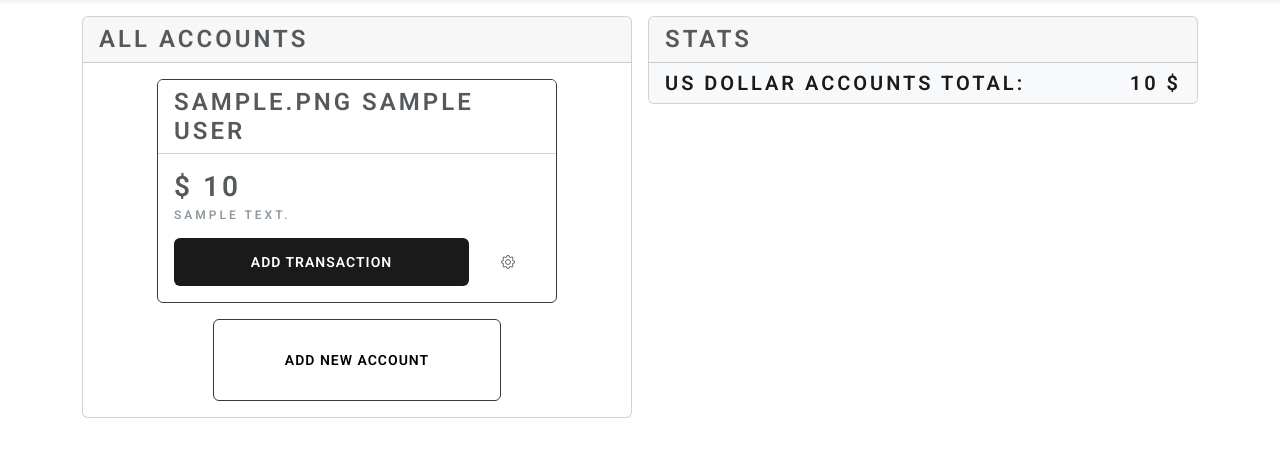
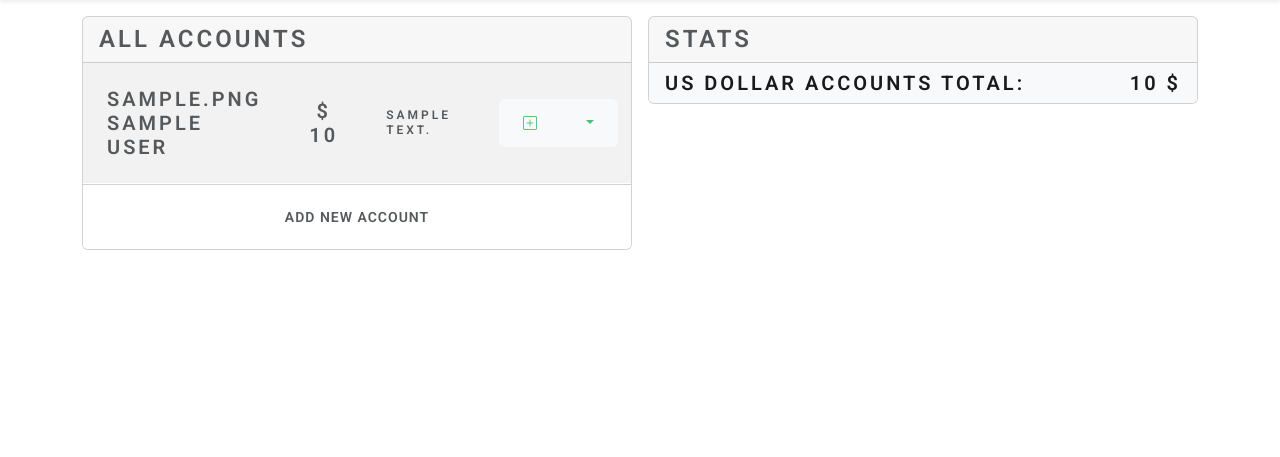
Before and after one commit to oleh-papka/two_coins, a Django app: page /accounts/ in a window 1280 px wide. Shown: the part 97-554 px from the top of the page. Run offline with Django 5.2, Linux system fonts and the light colour scheme; a user stored in the database is signed in; data comes from the database, SQL or seed files in the repository; tables that the repository leaves empty hold one stand-in row (values such as "Sample post"); some libraries are stand-ins or nearby versions; some web fonts are replaced.

Commit message:
feat: remove account detail view

```diff
--- a/budget/urls.py
+++ b/budget/urls.py
@@ -1,6 +1,6 @@
 from django.urls import path
 
-from .views.account import AccountListView, AccountUpdateView, AccountDeleteView, AccountDetailView, AccountCreateView
+from .views.account import AccountListView, AccountUpdateView, AccountDeleteView, AccountCreateView
 from .views.category import CategoryListView, CategoryUpdateView, CategoryDeleteView, CategoryCreateView
 from .views.dashboard import DashboardView
 from .views.transaction import TransactionListView, TransactionCreateView, TransactionUpdateView, TransactionDeleteView
@@ -11,7 +11,6 @@ urlpatterns = [
     path('accounts/', AccountListView.as_view(), name="account_list"),
     path('accounts/<int:pk>/update/', AccountUpdateView.as_view(), name="account_update"),
     path('accounts/<int:pk>/delete/', AccountDeleteView.as_view(), name="account_delete"),
-    path('accounts/<int:pk>/', AccountDetailView.as_view(), name="account_detail"),
     path('accounts/add/', AccountCreateView.as_view(), name="account_add"),
     path('categories/', CategoryListView.as_view(), name="category_list"),
     path('categories/<int:pk>/update/', CategoryUpdateView.as_view(), name="category_update"),
--- a/budget/views/account.py
+++ b/budget/views/account.py
@@ -1,45 +1,14 @@
-import json
 from collections import defaultdict
-from decimal import Decimal
 
-from django.contrib.auth.mixins import LoginRequiredMixin
-from django.db.models import Sum, Q, F
-from django.db.models.functions import Coalesce
+from django.db.models import Sum, F
 from django.urls import reverse_lazy
-from django.utils import timezone
-from django.views.generic import DetailView
 
 from budget.forms.account import AccountForm
 from budget.mixins.create import CreateMixin
 from budget.mixins.delete import DeleteMixin
 from budget.mixins.list import ListMixin
 from budget.mixins.update import UpdateMixin
-from budget.models import Account, Transaction
-
-
-class AccountDetailView(LoginRequiredMixin, DetailView):
-    login_url = 'login'
-    model = Account
-    template_name = 'account_details.html'
-
-    def get_context_data(self, **kwargs):
-        ctx = super().get_context_data(**kwargs)
-
-        transactions = (
-            Transaction.objects.filter(account=self.object,
-                                       performed_date__month=timezone.now().month).order_by('-performed_date')
-        )
-
-        ctx['transactions'] = transactions
-
-        stats = transactions.aggregate(
-            income=Coalesce(Sum("amount", filter=Q(amount__gt=0)), Decimal("0")),
-            expenses=Coalesce(Sum("amount", filter=Q(amount__lt=0)), Decimal("0")),
-            total=Coalesce(Sum("amount"), Decimal("0")),
-        )
-        ctx['stats'] = stats
-
-        return ctx
+from budget.models import Account
 
 
 class AccountListView(ListMixin):
--- a/templates/accounts_list.html
+++ b/templates/accounts_list.html
@@ -10,40 +10,76 @@
             <div class="card">
                 <h3 class="card-header">All accounts</h3>
 
-                <div class="card-body">
-                    <div class="d-flex flex-wrap justify-content-center gap-3">
+                <div class="card-body p-0" style="max-height: 400px; overflow-y: scroll;">
+                    <table class="table table-striped mb-0 align-middle"
+                           style="border: transparent; font-size: medium;">
+                        <tbody>
                         {% for object in object_list %}
-                            <div class="card border-dark" style="min-width: 18rem; max-width: 25rem; width: auto">
+                            <tr>
+                                <td>
+                                    <h4 class="mb-0">
+                                        {{ object.icon|default:'💳' }} {{ object.name }}
+                                    </h4>
+                                </td>
+                                <td class="text-center">
+                                    <h4 class="mb-0">
+                                        {{ object.currency.symbol }} {{ object.balance|floatformat }}
+                                    </h4>
+                                </td>
+                                <td>
+                                    <h6 class="mb-0">
+                                        {{ object.description|default:'' }}
+                                    </h6>
+                                </td>
+                                <td class="text-end">
+                                    <div class="btn-group" role="group">
+                                        <a href="{% url 'transaction_add' %}?account={{ object.pk }}"
+                                           class="btn bg-body-tertiary"><i
+                                                class="bi bi-plus-square text-success"></i></a>
 
-                                <h3 class="card-header {{ object.color }} bg-opacity-75">{{ object.icon|default:'💳' }} {{ object.name }}</h3>
+                                        <div class="btn-group" role="group">
+                                            <button id="expenseBtnGroup" type="button"
+                                                    class="btn dropdown-toggle bg-body-tertiary text-success"
+                                                    data-bs-toggle="dropdown" aria-haspopup="true"
+                                                    aria-expanded="false"></button>
+                                            <div class="dropdown-menu" aria-labelledby="expenseBtnGroup">
+                                                <a href="{% url 'transfer_add' %}?account_from={{ object.pk }}"
+                                                   class="dropdown-item d-flex aling-items-center gap-2">
+                                                    <i class="bi bi-box-arrow-up-right"></i> Transfer
+                                                </a>
 
-                                <div class="card-body">
-                                    <h2 class="card-title">{{ object.currency.symbol }} {{ object.balance|floatformat }} </h2>
-                                    <h6 class="card-subtitle mb-3 text-muted">{{ object.description|default:'&nbsp;' }}</h6>
+                                                <a class="dropdown-item d-flex aling-items-center gap-2"
+                                                   href="{% url 'account_update' object.pk %}">
+                                                    <i class="bi bi-gear"></i> Update
+                                                </a>
 
-                                    <div class="d-flex justify-content-end gap-2 position-relative" style="z-index: 2;">
-                                        <a href="{% url 'transaction_add' %}?account={{ object.pk }}"
-                                           class="btn btn-primary flex-grow-1">
-                                            Add transaction
-                                        </a>
-                                        <a href="{% url 'account_update' object.pk %}" class="btn"><i
-                                                class="bi bi-gear"></i></a>
+                                                <a class="dropdown-item d-flex aling-items-center gap-2 bg-danger"
+                                                   href="{% url 'account_delete' object.pk %}">
+                                                    <i class="bi bi-trash3"></i> Delete
+                                                </a>
+                                            </div>
+                                        </div>
                                     </div>
-                                </div>
+                                </td>
 
-                                <a href="{% url 'account_detail' object.pk %}" class="stretched-link"></a>
-                            </div>
+                            </tr>
+                        {% empty %}
+                            <tr>
+                                <td class="text-muted text-center">No data</td>
+                            </tr>
                         {% endfor %}
+                        </tbody>
+                    </table>
+                </div>
 
-                        <div class="card border-dark" style="min-width: 18rem; max-width: 25rem; width: auto">
-                            <div class="card-body d-flex flex-column justify-content-center align-items-center text-center">
-                                <a href="{% url 'account_add' %}" class="btn btn-secondary">
-                                    Add new account
-                                </a>
-                            </div>
-                        </div>
-                    </div>
-                </div>
+                <ul class="list-group list-group-flush">
+                    <li class="list-group-item">
+
+                        <a href="{% url 'account_add' %}" class="btn w-100">
+                            Add new Account
+                        </a>
+                    </li>
+                </ul>
             </div>
         </div>
 
```
Also changed, not shown: templates/account_details.html (deleted, +0 -106 lines), templates/categories_list.html (+4 -4 lines).
